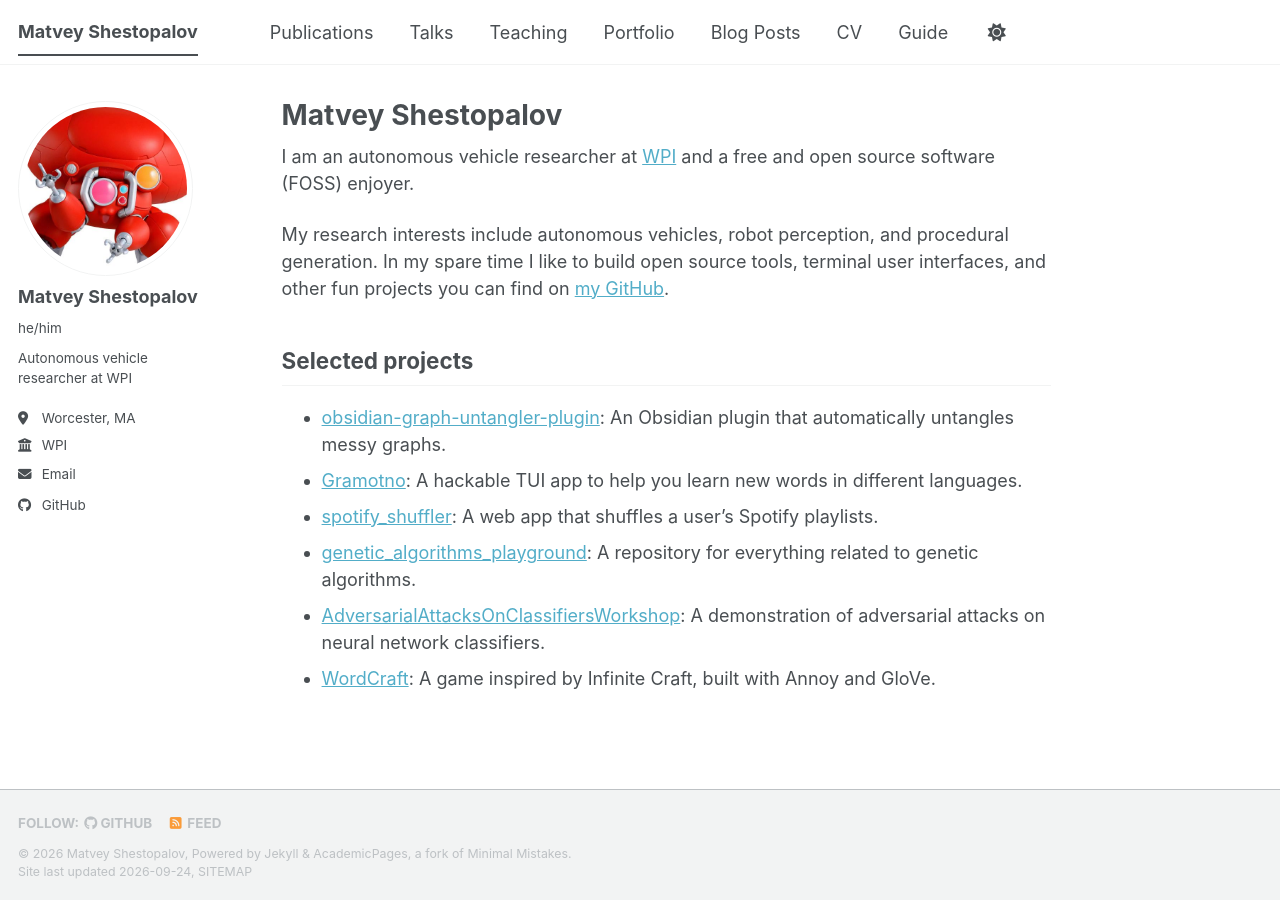
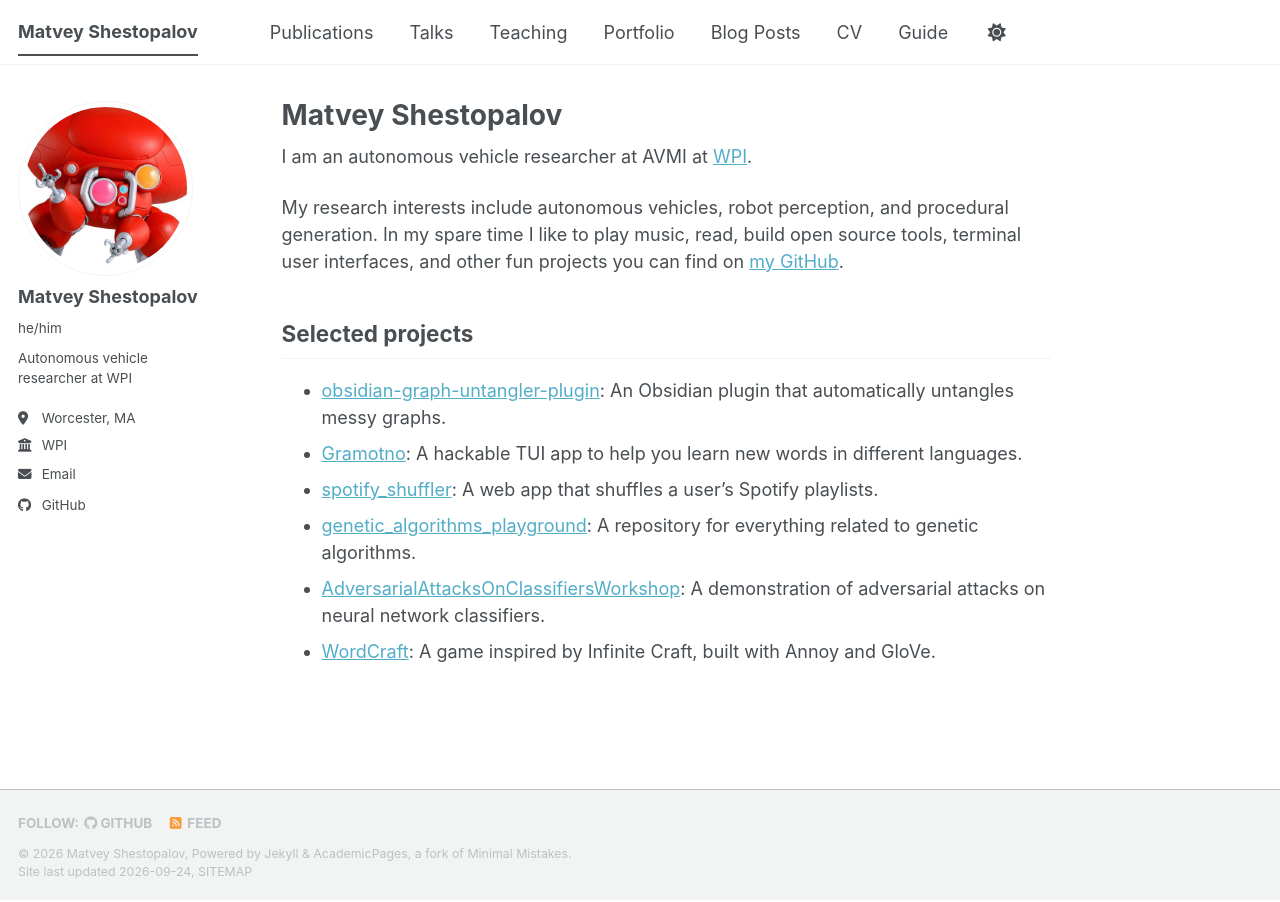
Before and after one commit to G-Chist/G-Chist.github.io, a Jekyll site: the page built from _pages/about.md, in a window 1280 px wide. Built offline with Jekyll 4.4.1, drawn with Linux system fonts in a browser that asks for light colours; a style sheet for code colours, icons or effects is not loaded.

Commit message:
edit smth

```diff
--- a/_pages/about.md
+++ b/_pages/about.md
@@ -7,9 +7,9 @@ redirect_from:
   - /about.html
 ---
 
-I am an autonomous vehicle researcher at [WPI](https://www.wpi.edu) and a free and open source software (FOSS) enjoyer.
+I am an autonomous vehicle researcher at AVMI at [WPI](https://www.wpi.edu).
 
-My research interests include autonomous vehicles, robot perception, and procedural generation. In my spare time I like to build open source tools, terminal user interfaces, and other fun projects you can find on [my GitHub](https://github.com/G-Chist).
+My research interests include autonomous vehicles, robot perception, and procedural generation. In my spare time I like to play music, read, build open source tools, terminal user interfaces, and other fun projects you can find on [my GitHub](https://github.com/G-Chist).
 
 ## Selected projects
 
```
